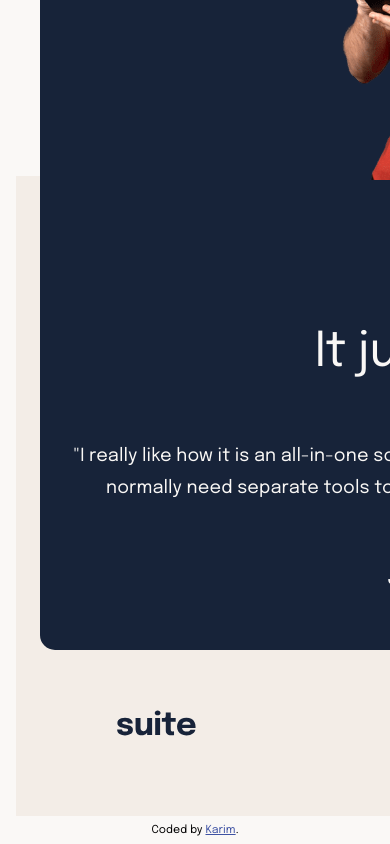
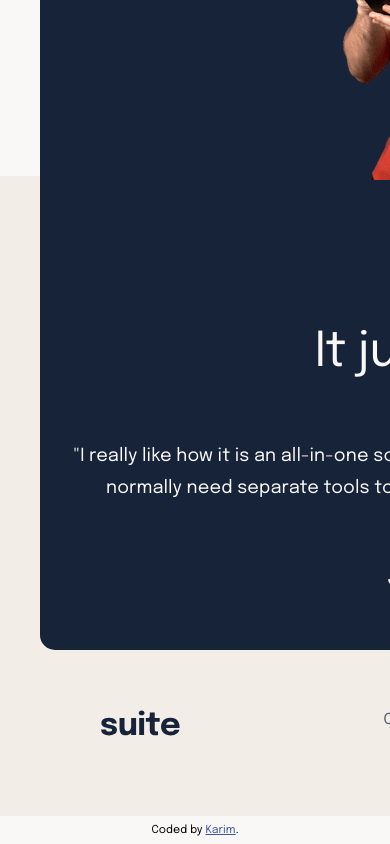
Before and after one commit to ackuser/ng-suite-landing-page, an Angular app: page / in a window 390 px wide. Shown: the part 1146-1990 px from the top of the page. Built offline with nearby package versions, Linux system fonts and the light colour scheme.

Commit message:
Fix margin mobile footer

```diff
--- a/src/app/app.component.scss
+++ b/src/app/app.component.scss
@@ -96,6 +96,8 @@
         &--footer {
             grid-column: 1 / -1;
 
+            margin-left: unset;
+
             @media screen and (min-device-width: 1024px) {
                 margin: auto 0;
             }
```
